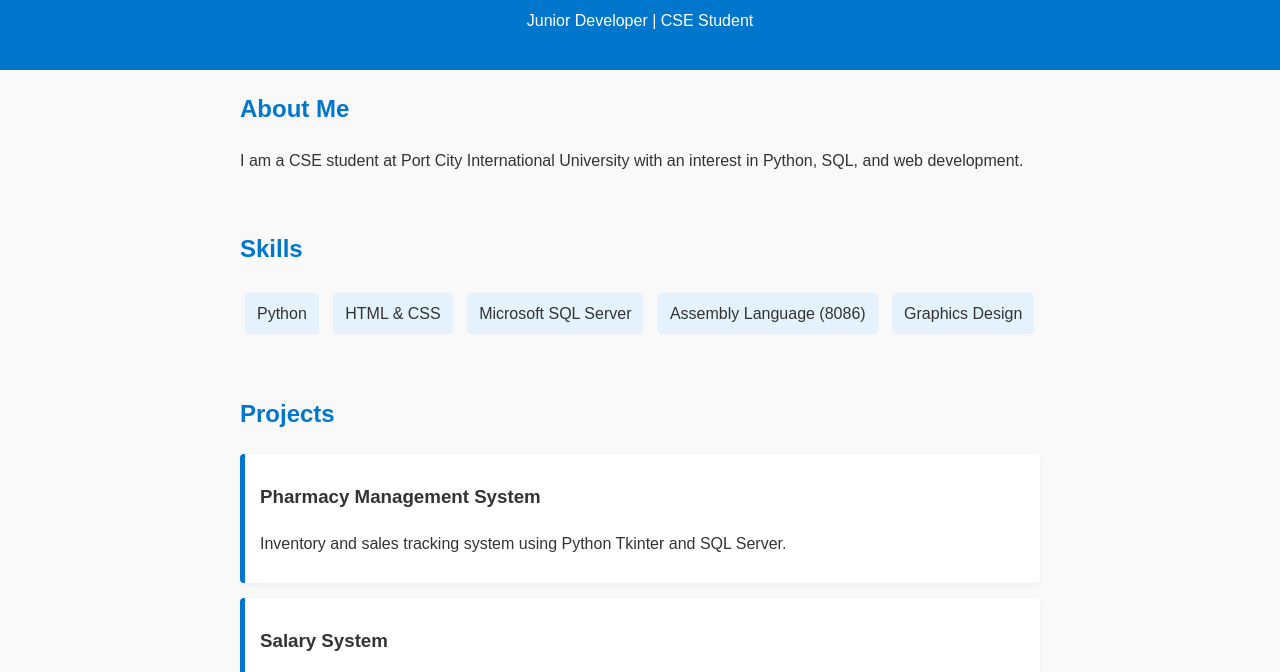
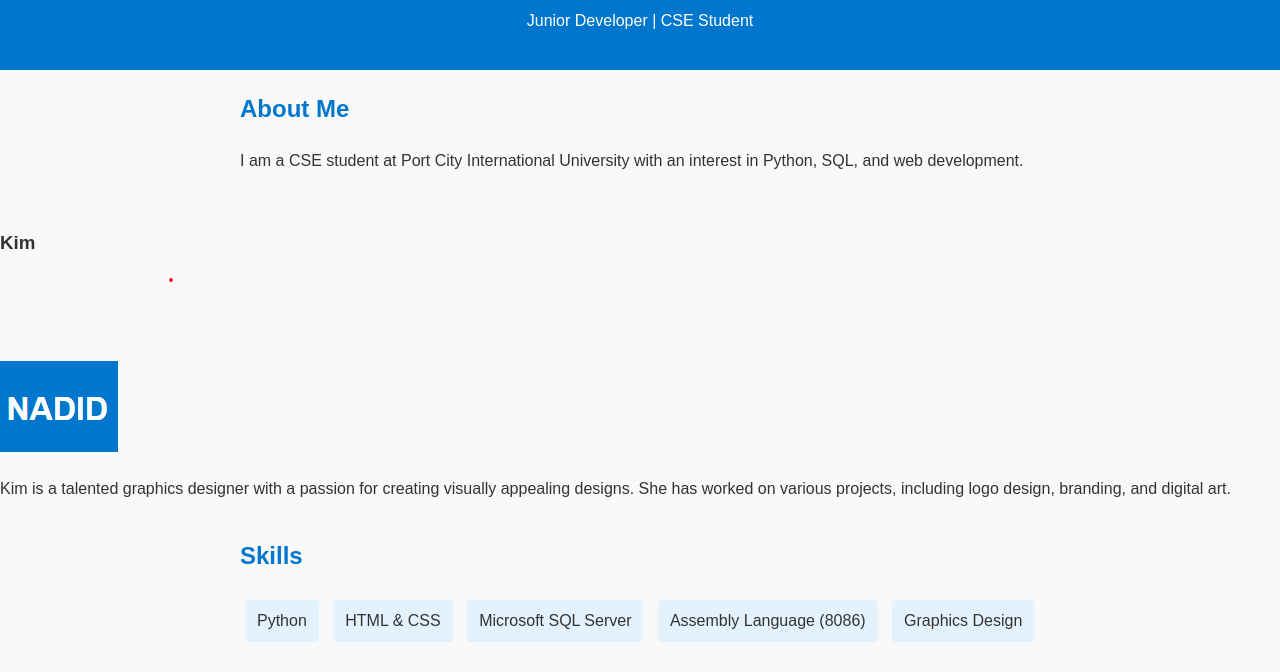
Before and after one commit to emamulislamnadid/my-simple-website, a plain HTML site: page index.html in a window 1280 px wide. Shown: the part 106-778 px from the top of the page. Drawn offline with Linux system fonts and the light colour scheme.

Commit message:
kimm photo add

```diff
--- a/index.html
+++ b/index.html
@@ -16,7 +16,12 @@
     <h2>About Me</h2>
     <p>I am a CSE student at Port City International University with an interest in Python, SQL, and web development.</p>
   </section>
+<div>
+  <h3>Kim</h3>
+  <img src="kim.jpg" alt="">
+  <p>Kim is a talented graphics designer with a passion for creating visually appealing designs. She has worked on various projects, including logo design, branding, and digital art.</p>
 
+</div>
   <section class="skills">
     <h2>Skills</h2>
     <ul>
```
Also changed, not shown: kim.jpg (added).
